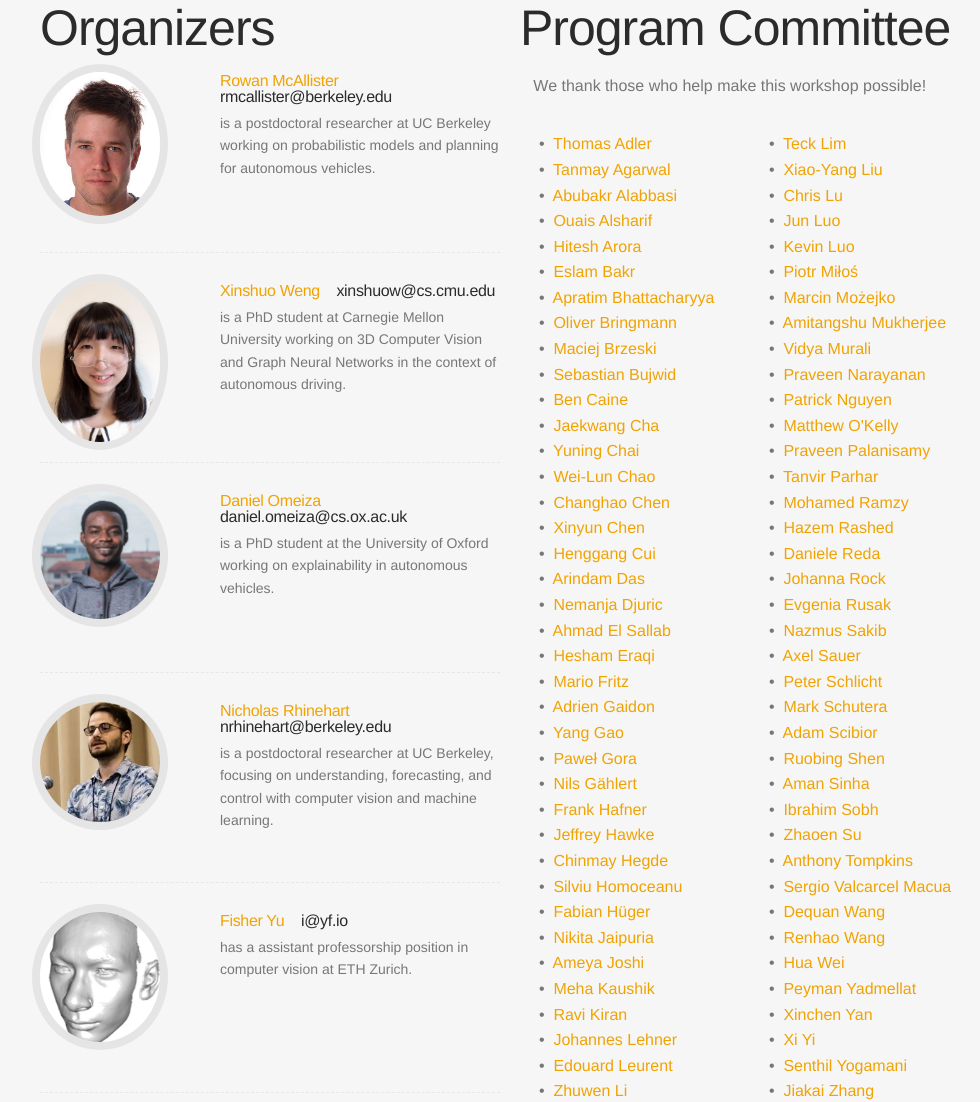
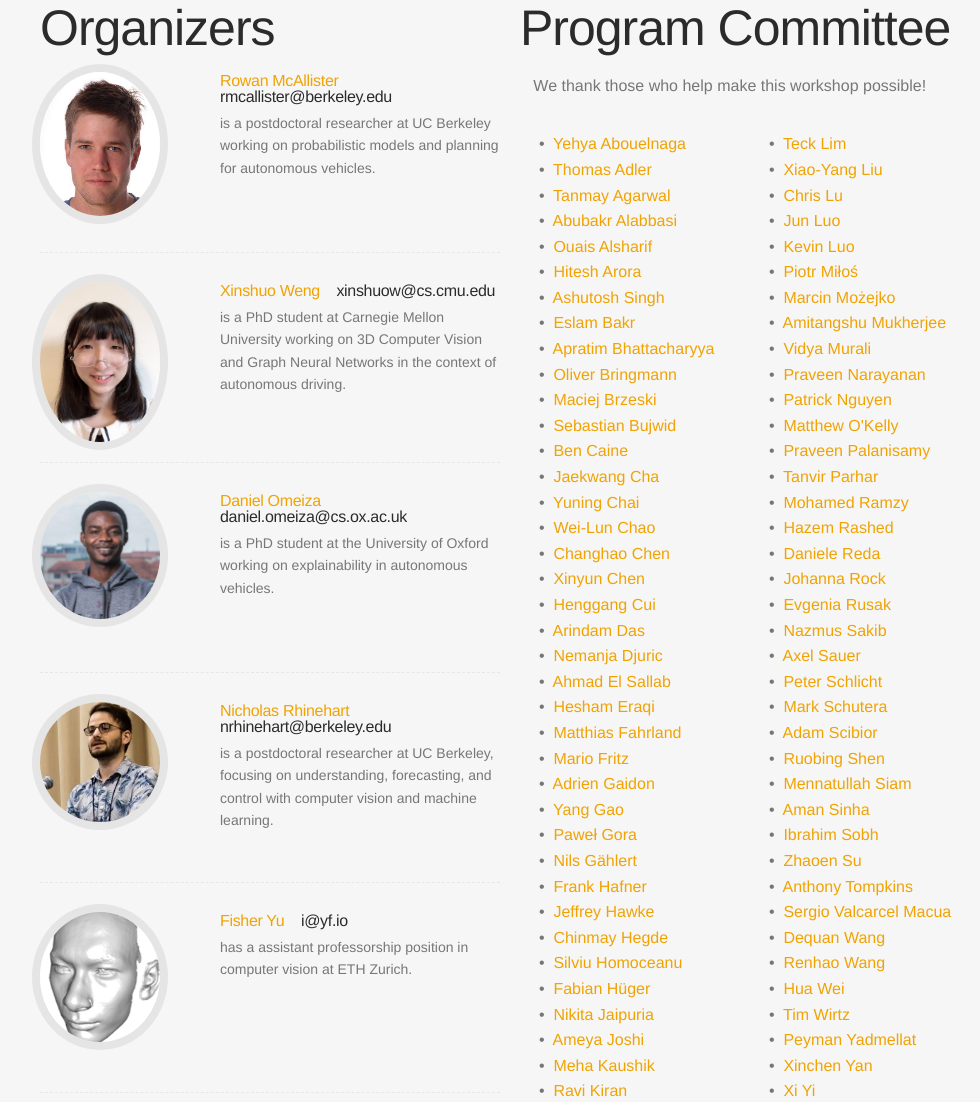
Before and after one commit to ml4ad/ml4ad.github.io, a plain HTML site: page index.html in a window 1280 px wide. Shown: the part 4571-5673 px from the top of the page, without its empty margins (130-1110 px from the left). Drawn offline with nearby package versions, Linux system fonts and the light colour scheme.

Commit message:
2020 website update

```diff
--- a/index.html
+++ b/index.html
@@ -554,6 +554,12 @@ References and appendix should be appended into the same (single) PDF document,
 
       &nbsp;&nbsp;•&nbsp;
 
+        <a href="https://abouelnaga.io/" target="_blank" title="Yehya Abouelnaga"> Yehya Abouelnaga </a>
+
+      <br>
+
+      &nbsp;&nbsp;•&nbsp;
+
         <a href="https://scholar.google.com/citations?user=R6p_vo4AAAAJ" target="_blank" title="Thomas Adler"> Thomas Adler </a>
 
       <br>
@@ -579,6 +585,12 @@ References and appendix should be appended into the same (single) PDF document,
       &nbsp;&nbsp;•&nbsp;
 
         <a href="https://www.linkedin.com/in/hitesharora11/" target="_blank" title="Hitesh Arora"> Hitesh Arora </a>
+
+      <br>
+
+      &nbsp;&nbsp;•&nbsp;
+
+        <a href="https://www.linkedin.com/in/ashutosh-singh-41324a52/" target="_blank" title="Ashutosh Singh"> Ashutosh Singh </a>
 
       <br>
 
@@ -675,6 +687,12 @@ References and appendix should be appended into the same (single) PDF document,
       &nbsp;&nbsp;•&nbsp;
 
         <a href="https://heshameraqi.github.io/" target="_blank" title="Hesham Eraqi"> Hesham Eraqi </a>
+
+      <br>
+
+      &nbsp;&nbsp;•&nbsp;
+
+        <a href="https://www.iav.com/" target="_blank" title="Matthias Fahrland"> Matthias Fahrland </a>
 
       <br>
 
@@ -943,6 +961,12 @@ References and appendix should be appended into the same (single) PDF document,
 
       &nbsp;&nbsp;•&nbsp;
 
+        <a href="https://www.linkedin.com/in/mennatullah-siam-6546508a/" target="_blank" title="Mennatullah Siam"> Mennatullah Siam </a>
+
+      <br>
+
+      &nbsp;&nbsp;•&nbsp;
+
         <a href="https://amansinha.org/" target="_blank" title="Aman Sinha"> Aman Sinha </a>
 
       <br>
@@ -986,6 +1010,12 @@ References and appendix should be appended into the same (single) PDF document,
       &nbsp;&nbsp;•&nbsp;
 
         <a href="http://personal.psu.edu/hzw77/index.html" target="_blank" title="Hua Wei"> Hua Wei </a>
+
+      <br>
+
+      &nbsp;&nbsp;•&nbsp;
+
+        <a href="https://www.linkedin.com/in/tim-wirtz-71465571/" target="_blank" title="Tim Wirtz"> Tim Wirtz </a>
 
       <br>
 
```
